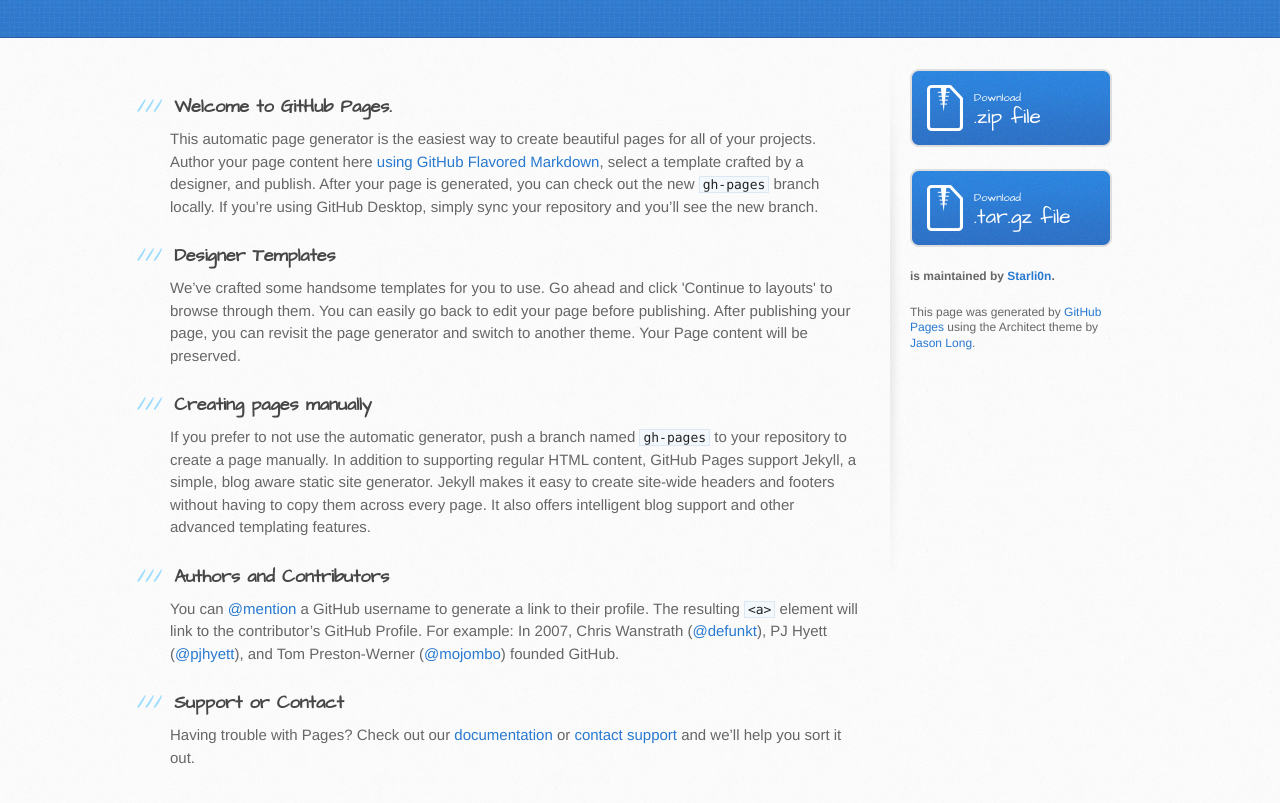
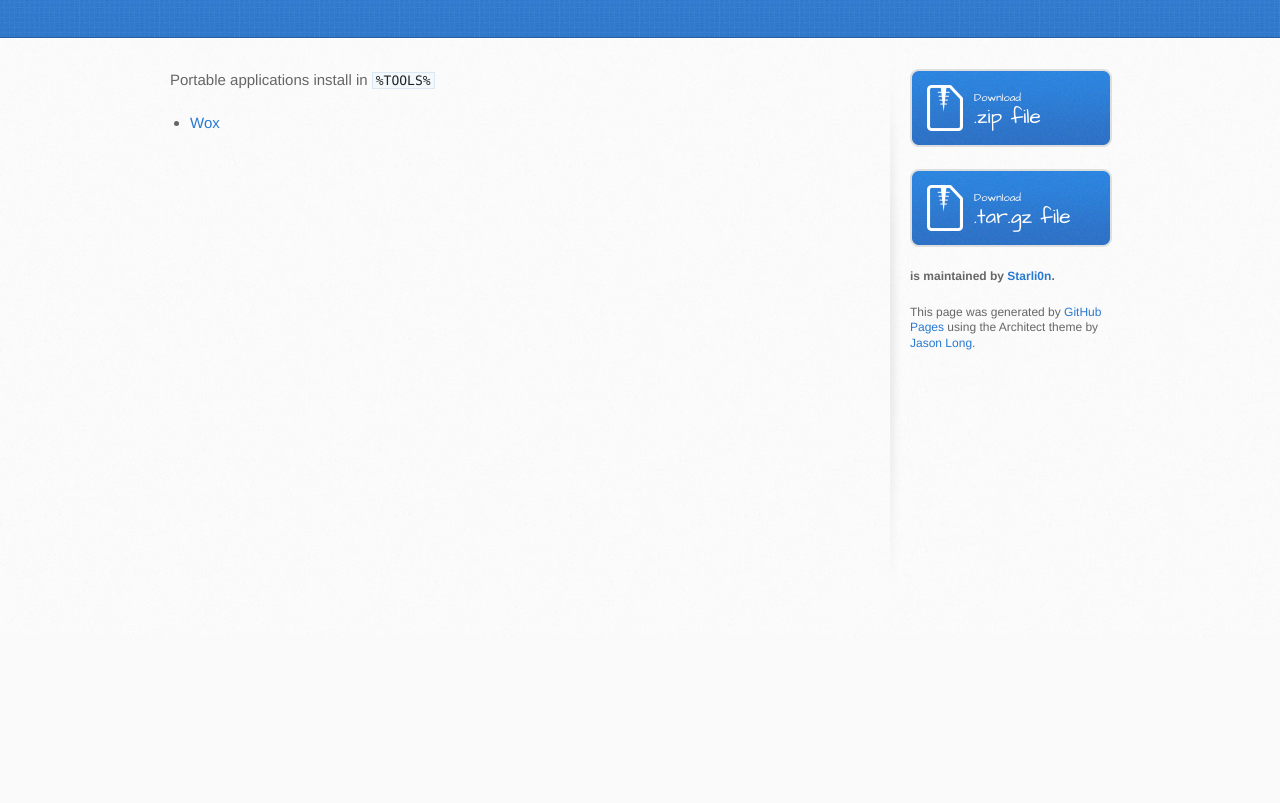
Before and after one commit to Starli0n/ToolChain, a plain HTML site: page index.html in a window 1280 px wide. Shown: the part 163-966 px from the top of the page. After the commit the page ends 800 px from the top, so only its background shows below. Drawn offline with Linux system fonts and the light colour scheme.

```diff
--- a/index.html
+++ b/index.html
@@ -28,30 +28,11 @@
     <div id="content-wrapper">
       <div class="inner clearfix">
         <section id="main-content">
-          <h3>
-<a id="welcome-to-github-pages" class="anchor" href="#welcome-to-github-pages" aria-hidden="true"><span aria-hidden="true" class="octicon octicon-link"></span></a>Welcome to GitHub Pages.</h3>
+          <p>Portable applications install in <code>%TOOLS%</code></p>
 
-<p>This automatic page generator is the easiest way to create beautiful pages for all of your projects. Author your page content here <a href="https://guides.github.com/features/mastering-markdown/">using GitHub Flavored Markdown</a>, select a template crafted by a designer, and publish. After your page is generated, you can check out the new <code>gh-pages</code> branch locally. If you’re using GitHub Desktop, simply sync your repository and you’ll see the new branch.</p>
-
-<h3>
-<a id="designer-templates" class="anchor" href="#designer-templates" aria-hidden="true"><span aria-hidden="true" class="octicon octicon-link"></span></a>Designer Templates</h3>
-
-<p>We’ve crafted some handsome templates for you to use. Go ahead and click 'Continue to layouts' to browse through them. You can easily go back to edit your page before publishing. After publishing your page, you can revisit the page generator and switch to another theme. Your Page content will be preserved.</p>
-
-<h3>
-<a id="creating-pages-manually" class="anchor" href="#creating-pages-manually" aria-hidden="true"><span aria-hidden="true" class="octicon octicon-link"></span></a>Creating pages manually</h3>
-
-<p>If you prefer to not use the automatic generator, push a branch named <code>gh-pages</code> to your repository to create a page manually. In addition to supporting regular HTML content, GitHub Pages support Jekyll, a simple, blog aware static site generator. Jekyll makes it easy to create site-wide headers and footers without having to copy them across every page. It also offers intelligent blog support and other advanced templating features.</p>
-
-<h3>
-<a id="authors-and-contributors" class="anchor" href="#authors-and-contributors" aria-hidden="true"><span aria-hidden="true" class="octicon octicon-link"></span></a>Authors and Contributors</h3>
-
-<p>You can <a href="https://help.github.com/articles/basic-writing-and-formatting-syntax/#mentioning-users-and-teams" class="user-mention">@mention</a> a GitHub username to generate a link to their profile. The resulting <code>&lt;a&gt;</code> element will link to the contributor’s GitHub Profile. For example: In 2007, Chris Wanstrath (<a href="https://github.com/defunkt" class="user-mention">@defunkt</a>), PJ Hyett (<a href="https://github.com/pjhyett" class="user-mention">@pjhyett</a>), and Tom Preston-Werner (<a href="https://github.com/mojombo" class="user-mention">@mojombo</a>) founded GitHub.</p>
-
-<h3>
-<a id="support-or-contact" class="anchor" href="#support-or-contact" aria-hidden="true"><span aria-hidden="true" class="octicon octicon-link"></span></a>Support or Contact</h3>
-
-<p>Having trouble with Pages? Check out our <a href="https://help.github.com/pages">documentation</a> or <a href="https://github.com/contact">contact support</a> and we’ll help you sort it out.</p>
+<ul>
+<li><a href="Wox">Wox</a></li>
+</ul>
         </section>
 
         <aside id="sidebar">
```
Also changed, not shown: params.json (+1 -1 lines).
